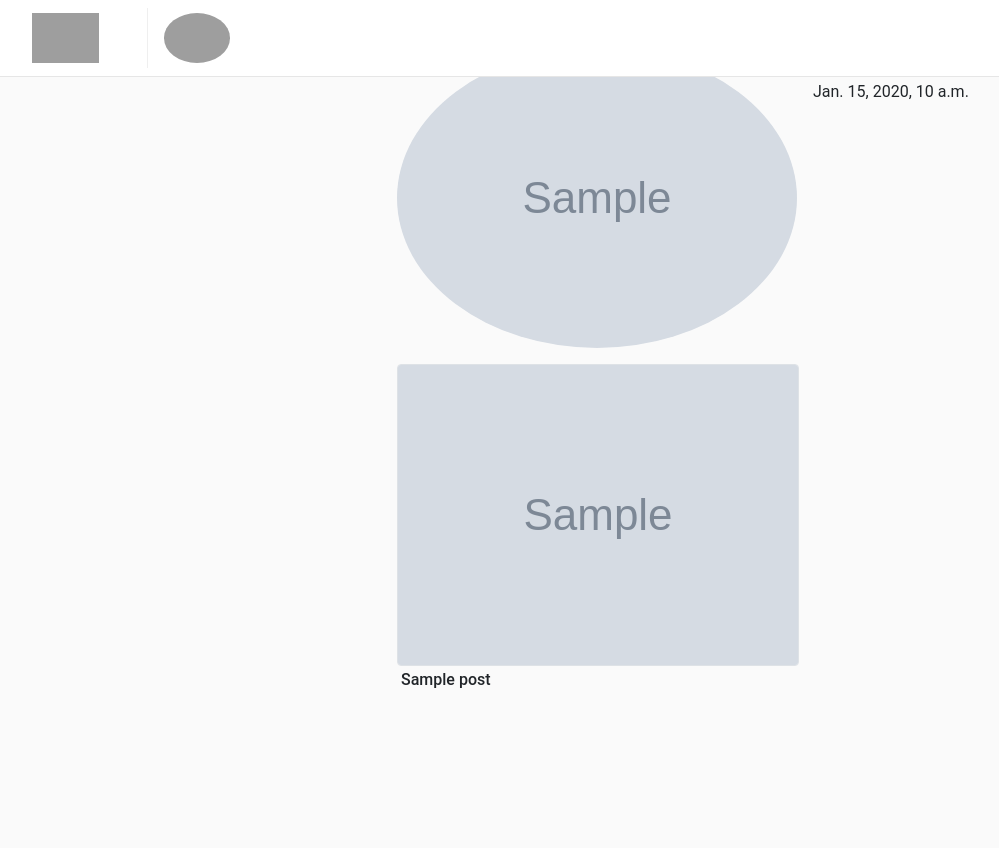
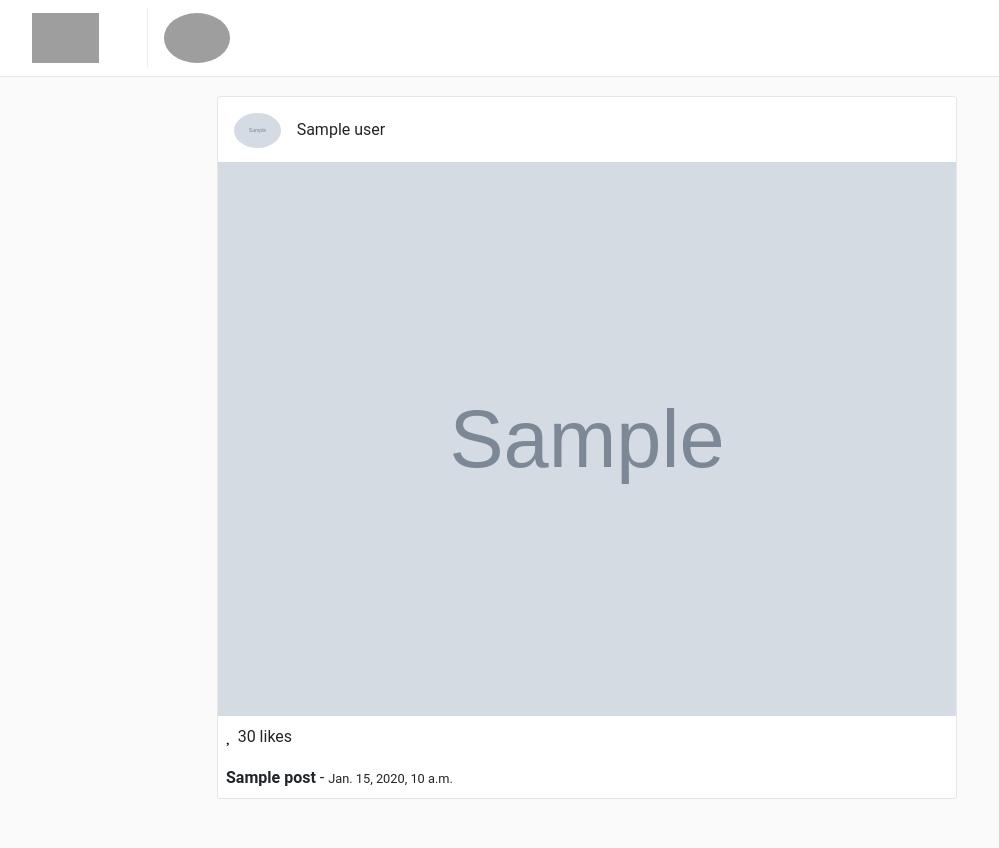
Before and after one commit to wforeros/platzigram, a Django app: template templates/posts/feed.html in a window 1280 px wide. Shown: the whole page, without its empty margins (53-1052 px from the left). Run offline with Django 3.2, Linux system fonts and the light colour scheme; the template is opened without the code that fills it: most values are stand-ins (such as "Sample title", 1, 10 or a date in 2020); grey boxes marked "Sample" are stand-in pictures; some libraries are stand-ins or nearby versions; some web fonts are replaced; grey boxes are pictures that could not be loaded.

Commit message:
Feed actualizado para mostrar las publicaciones reales

```diff
--- a/templates/posts/feed.html
+++ b/templates/posts/feed.html
@@ -5,21 +5,29 @@
 {% endblock %}
 
 {% block container %}
-<div class="row">
-    {% for post in posts%}
-        <div class="col-lg4 offset-lg-4">
-            <div class="media">
-                <img src="{{ post.user.picture }}" alt="{{ post.user.name }}" class="mr-3 rounded-circle">
-                <div class="media-body">
-                    <h5 class="mt-0">
-                        {{post.user.name}}
-                    </h5>
-                    {{post.timestamp}}
+<div class="container">
+    <div class="row">
+        {% for post in posts %}
+            <div class="col-sm-12 col-md-8 offset-md-2 mt-5 p-0 post-container">
+                <div class="media pt-3 pl-3 pb-1">
+                    <img src="{{ post.profile.picture.url }}" height="35" alt="{{ post.user.get_full_name }}" class="mr-3 rounded-circle"/>
+                    <div class="media-body">
+                        <p style='margin-top: 5px;'>{{ post.user.get_full_name }}</p>
+                    </div>
                 </div>
+
+                <img src="{{ post.photo.url }}" alt="{{ post.title }}" style='width: 100%;'>
+
+                <p class="mt-1 ml-2">
+                    <a href="" style="color: #000; font-size: 20px;">
+                        <i class="far fa-heart"></i>
+                    </a> 30 likes
+                </p>
+                <p class="ml-2 mt-0 mb-2">
+                    <b>{{ post.title }}</b> - <small>{{ post.created }}</small>
+                </p>
             </div>
-            <img src="{{ post.photo }}" alt="{{ post.title }}" class="img-fluid mt-3 border rounded">
-            <h6 class="ml-1 mt-1">{{ post.title }}</h6>
-        </div>
-    {% endfor %}
+        {% endfor %}
+    </div>
 </div>
 {% endblock %}
```
